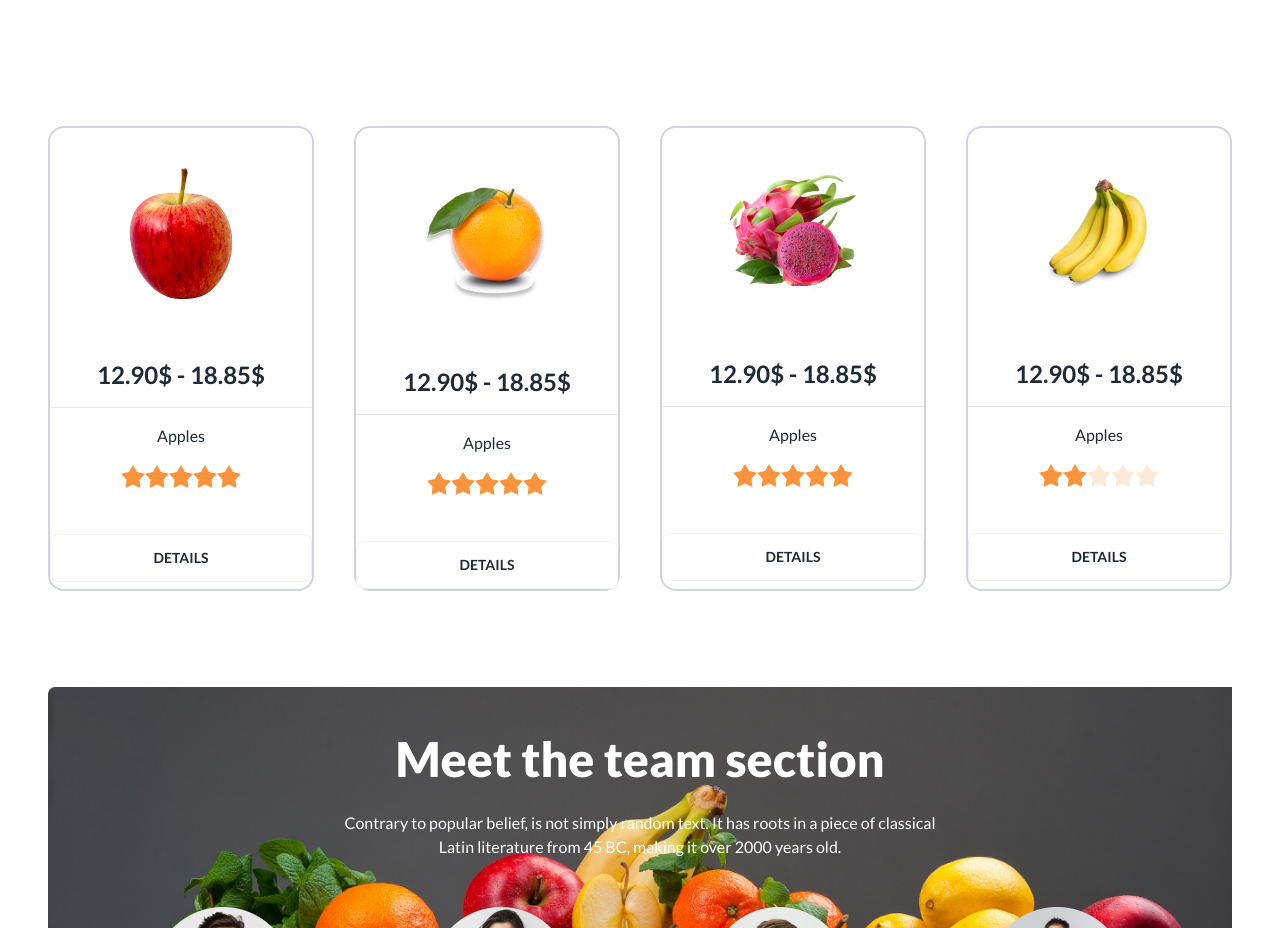
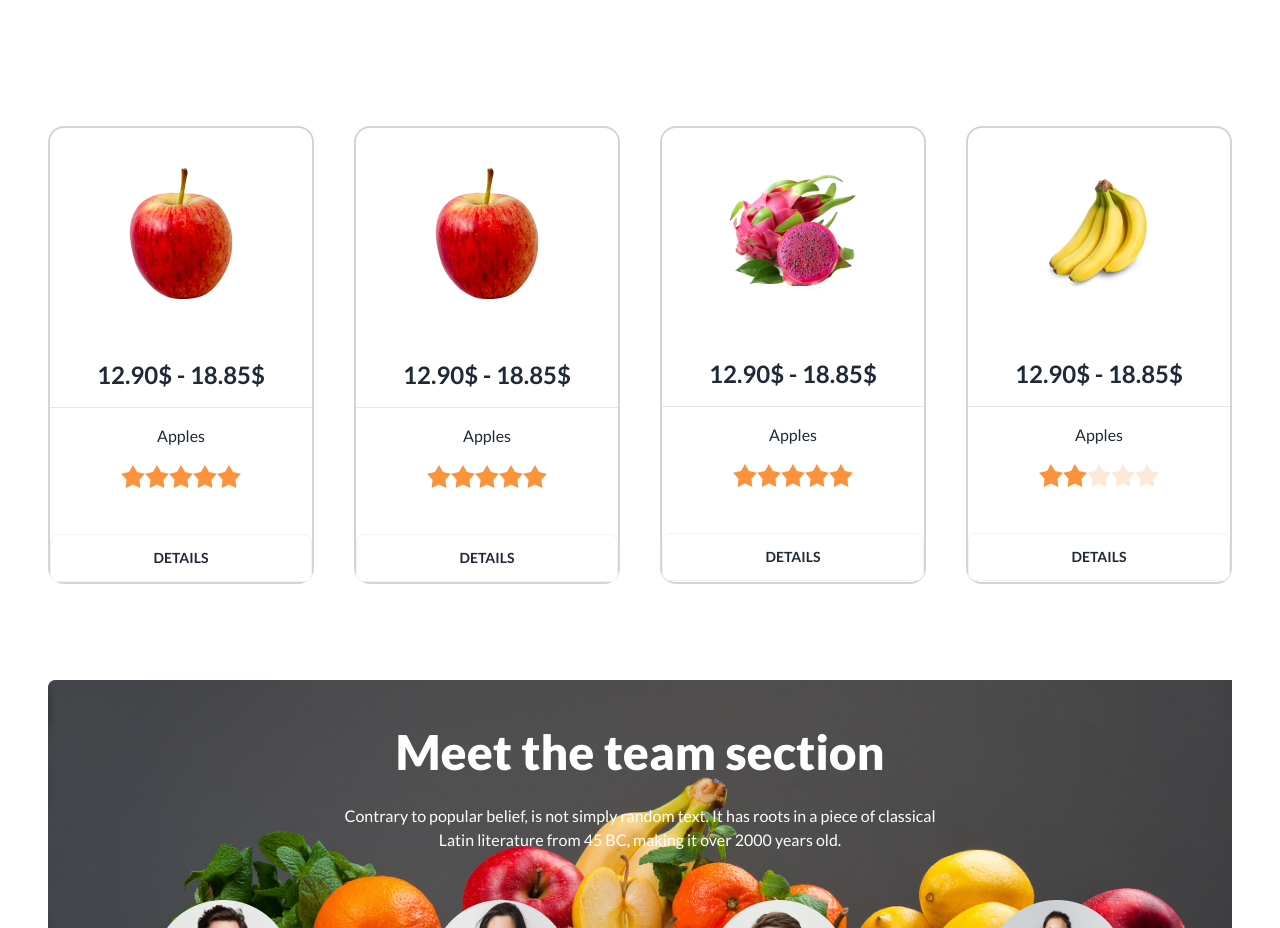
Before and after one commit to rajon777/fruit-brust-website, a plain HTML site: page index.html in a window 1280 px wide. Shown: the part 1080-2008 px from the top of the page. Drawn offline with nearby package versions, Linux system fonts and the light colour scheme.

Commit message:
my fruit brust website

```diff
--- a/index.html
+++ b/index.html
@@ -247,7 +247,7 @@
                 </div>
                 <!-- card 2 -->
                 <div class="card gap-10 border-2 border-gray-300">
-                    <figure><img class="pt-10 pb-5" src="./images/fruit7.png" alt="Shoes" /></figure>
+                    <figure><img class="pt-10 pb-5" src="./images/fruit6.png" alt="Shoes" /></figure>
 
                     <div class="text-center space-y-4">
                         <h2 class="text-2xl font-bold">12.90$ - 18.85$</h2>
```
